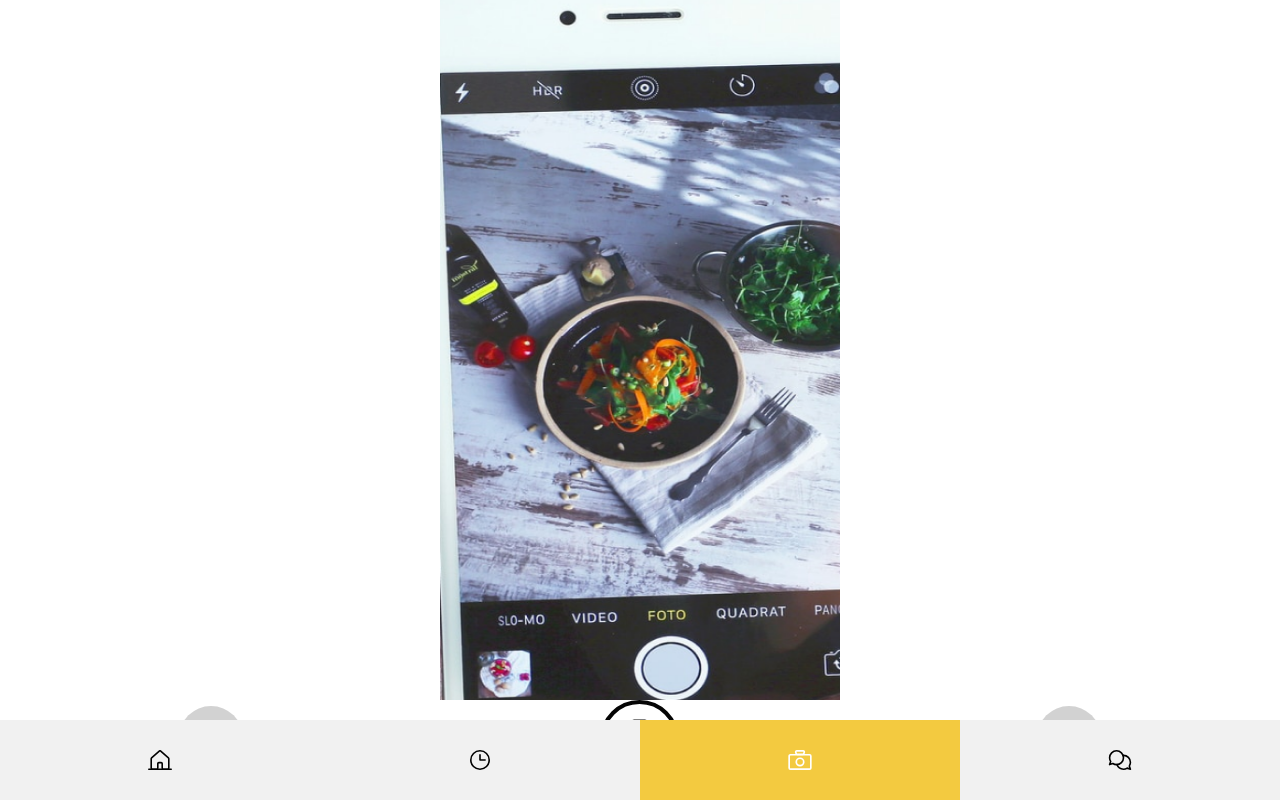
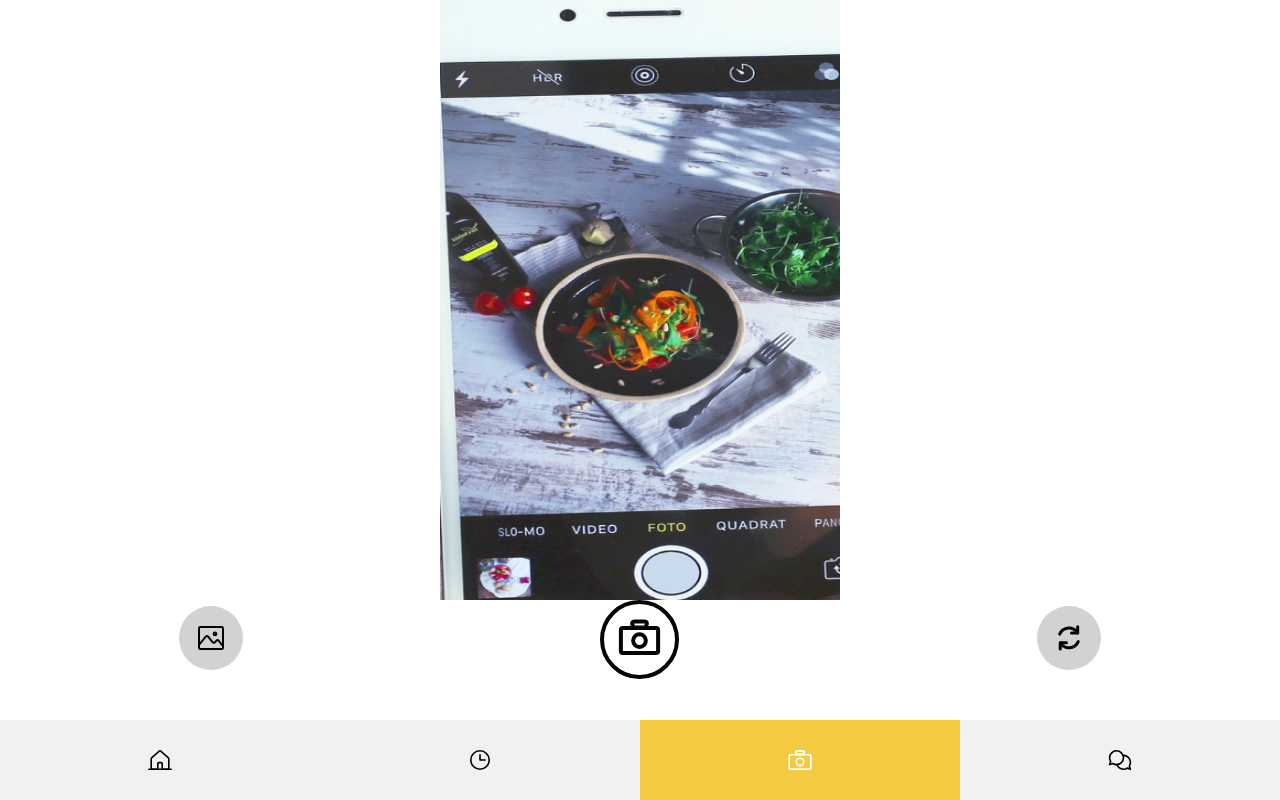
Before and after one commit to Pho86/ShareFood, a Next.js app: page /camera in a window 1280 px wide. Built offline with nearby package versions, Linux system fonts and the light colour scheme.

Commit message:
added text to navbar

```diff
--- a/pages/camera.js
+++ b/pages/camera.js
@@ -12,7 +12,7 @@ export default function Home() {
     return (
         <div>
         <div className={styles.buttongrid}>
-        <img src={"/camplaceholder.png"} width="400px" height="700px"/>
+        <img src={"/camplaceholder.png"} width="400px" height="600px"/>
         </div>
         <div className={styles.camicons}>
         <GalleryBtn/>
```
